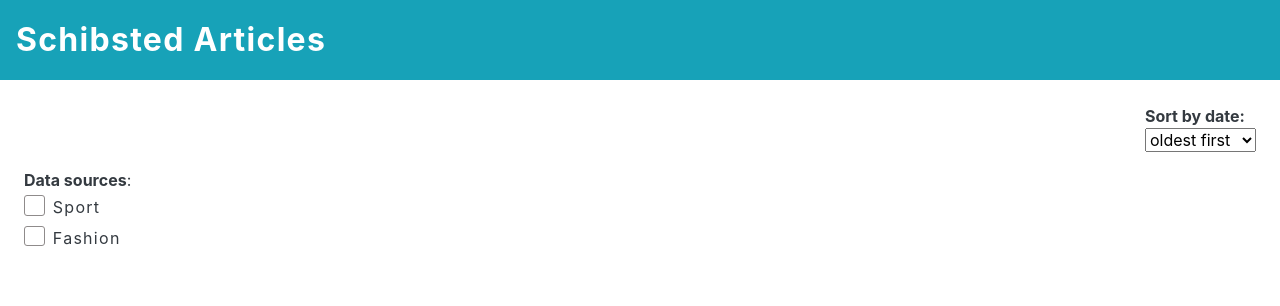
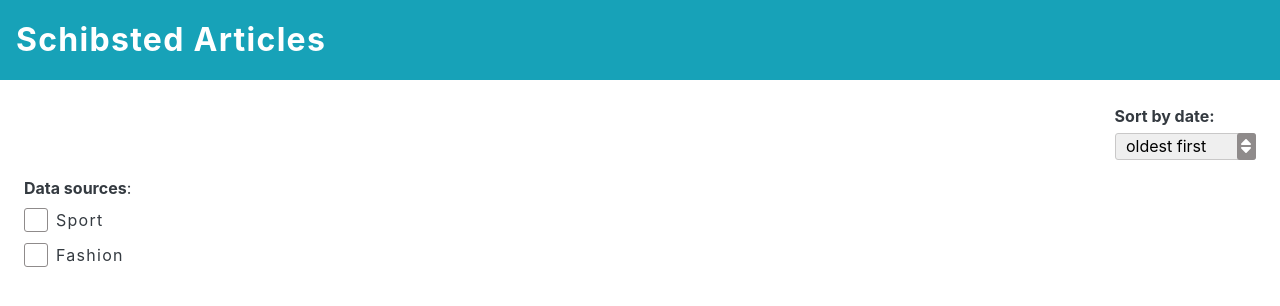
Before and after one commit to lkp25/schibsted, a React app: page / in a window 1280 px wide. Shown: the top 306 px of the page. Built offline with nearby package versions, Linux system fonts and the light colour scheme.

Commit message:
style sort select dropdown

```diff
--- /dev/null
+++ b/src/assets/icons/SortIcon.tsx
@@ -0,0 +1,23 @@
+import { FC } from 'react';
+
+//icons can be customized via chosen props in JSX, if not default styles will apply
+interface Props {
+  width?: string;
+  fill?: string;
+}
+const SortIcon: FC<Props> = ({ width, fill }) => {
+  return (
+    // Font Awesome Pro 6.1.2 by @fontawesome - https://fontawesome.com License - https://fontawesome.com/license (Commercial License) Copyright 2022 Fonticons, Inc.
+    <svg
+      width={width}
+      fill={fill}
+      className="svg_icon_default"
+      xmlns="http://www.w3.org/2000/svg"
+      viewBox="0 0 320 512"
+    >
+      <path d="M27.66 224h264.7c24.6 0 36.89-29.78 19.54-47.12l-132.3-136.8c-5.406-5.406-12.47-8.107-19.53-8.107c-7.055 0-14.09 2.701-19.45 8.107L8.119 176.9C-9.229 194.2 3.055 224 27.66 224zM292.3 288H27.66c-24.6 0-36.89 29.77-19.54 47.12l132.5 136.8C145.9 477.3 152.1 480 160 480c7.053 0 14.12-2.703 19.53-8.109l132.3-136.8C329.2 317.8 316.9 288 292.3 288z" />
+    </svg>
+  );
+};
+
+export default SortIcon;
--- a/src/index.css
+++ b/src/index.css
@@ -10,6 +10,7 @@
   --teal: #20c997;
   --cyan: #17a2b8;
   --white: #fff;
+  --lightGray: rgb(201, 200, 200);
   --gray: #8f8b8b;
   --gray-dark: #343a40;
   --primary: #007bff;
@@ -45,10 +46,12 @@
 .custom_checkbox_container {
   display: flex;
   align-items: center;
+  margin-top: 0.3rem;
 }
 .custom_checkbox_container label {
   cursor: pointer;
   display: flex;
+  align-items: center;
   font-style: normal;
   letter-spacing: var(--spacing);
   padding: 0.2rem 0;
@@ -62,8 +65,8 @@
 
 .custom_checkbox_container label::before {
   content: '';
-  width: 1.3rem;
-  height: 1.3rem;
+  width: 1.5rem;
+  height: 1.5rem;
   border: 1px solid var(--gray);
   border-radius: 3px;
   margin-right: 0.5rem;
@@ -83,3 +86,40 @@
   align-items: center;
   color: var(--white);
 }
+
+/* custom select element styling */
+.custom_select_container {
+  margin-top: 0.3rem;
+  position: relative;
+}
+.custom_select {
+  padding: 0.1rem 1.5rem 0.1rem 0.4rem;
+  border: 1px solid var(--lightGray);
+  border-radius: 3px;
+}
+.custom_select:focus {
+  background-color: var(--lightGray);
+  color: var(--white);
+}
+.custom_select_arrow {
+  position: absolute;
+  top: 0;
+  right: 0;
+  display: flex;
+  justify-content: center;
+  align-items: center;
+  background-color: var(--gray);
+  width: 1.2rem;
+  height: 100%;
+  pointer-events: none;
+  border-radius: 3px;
+}
+.select_sort_icon {
+  width: 10px;
+}
+
+/* default SVG icon components styling */
+.svg_icon_default {
+  width: 10px;
+  fill: var(--white);
+}
--- a/src/pages/articles/Articles.tsx
+++ b/src/pages/articles/Articles.tsx
@@ -1,4 +1,5 @@
 import { FC, useState, useEffect } from 'react';
+import SortIcon from '../../assets/icons/SortIcon';
 import ArticlePreview from '../../components/articlePreview';
 import ErrorMessage from '../../components/errorMessage';
 import { getDateInMiliseconds } from '../../utils';
@@ -134,9 +135,10 @@
         </div>
         <div className="articles__date_sorting">
           <span className="span_bold"> Sort by date: </span>
-          <label htmlFor="date_select">
-            <br />
+          <br />
+          <div className="custom_select_container">
             <select
+              className="custom_select"
               defaultValue={'desc'}
               name="date_select"
               id="date_select"
@@ -147,7 +149,10 @@
               <option value="asc">newest first</option>
               <option value="desc">oldest first</option>
             </select>
-          </label>
+            <span className="custom_select_arrow">
+              <SortIcon />
+            </span>
+          </div>
         </div>
         {/* add a CSS spinner here */}
         {isLoading ? (
```
